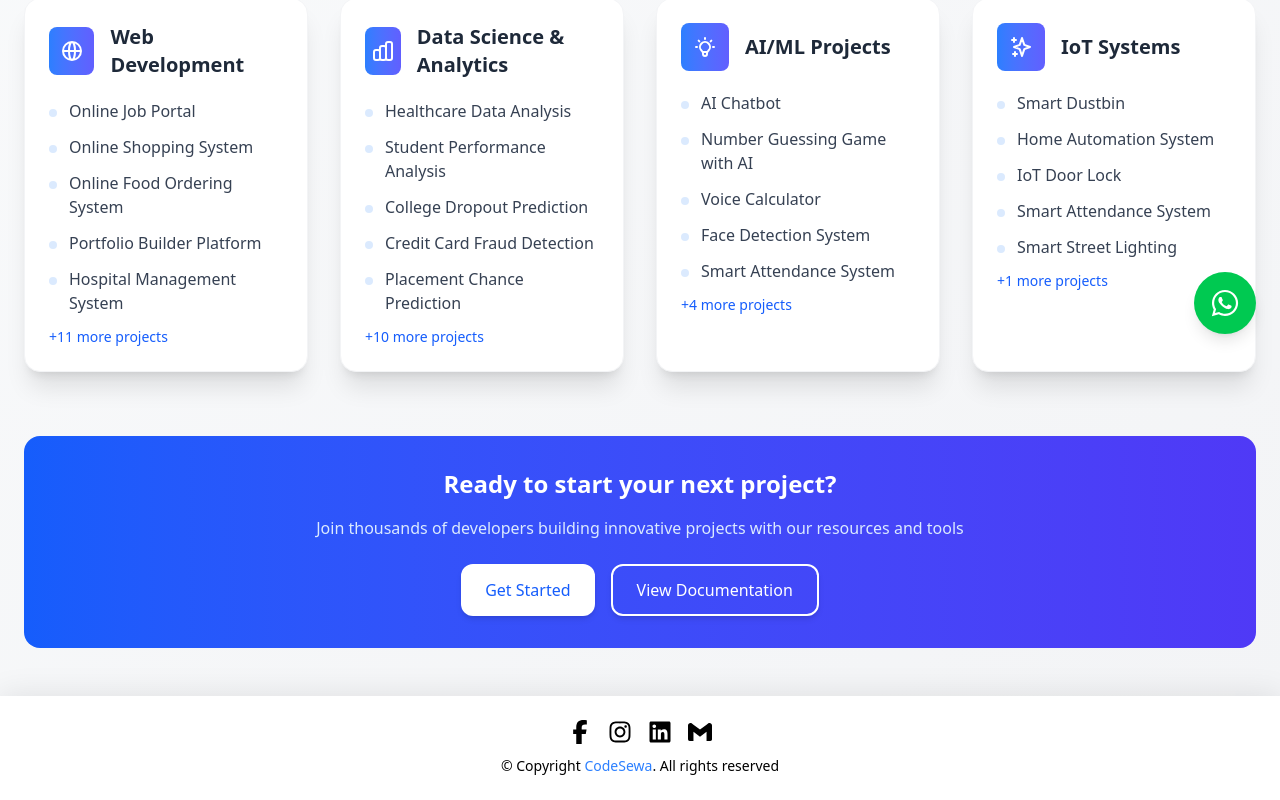
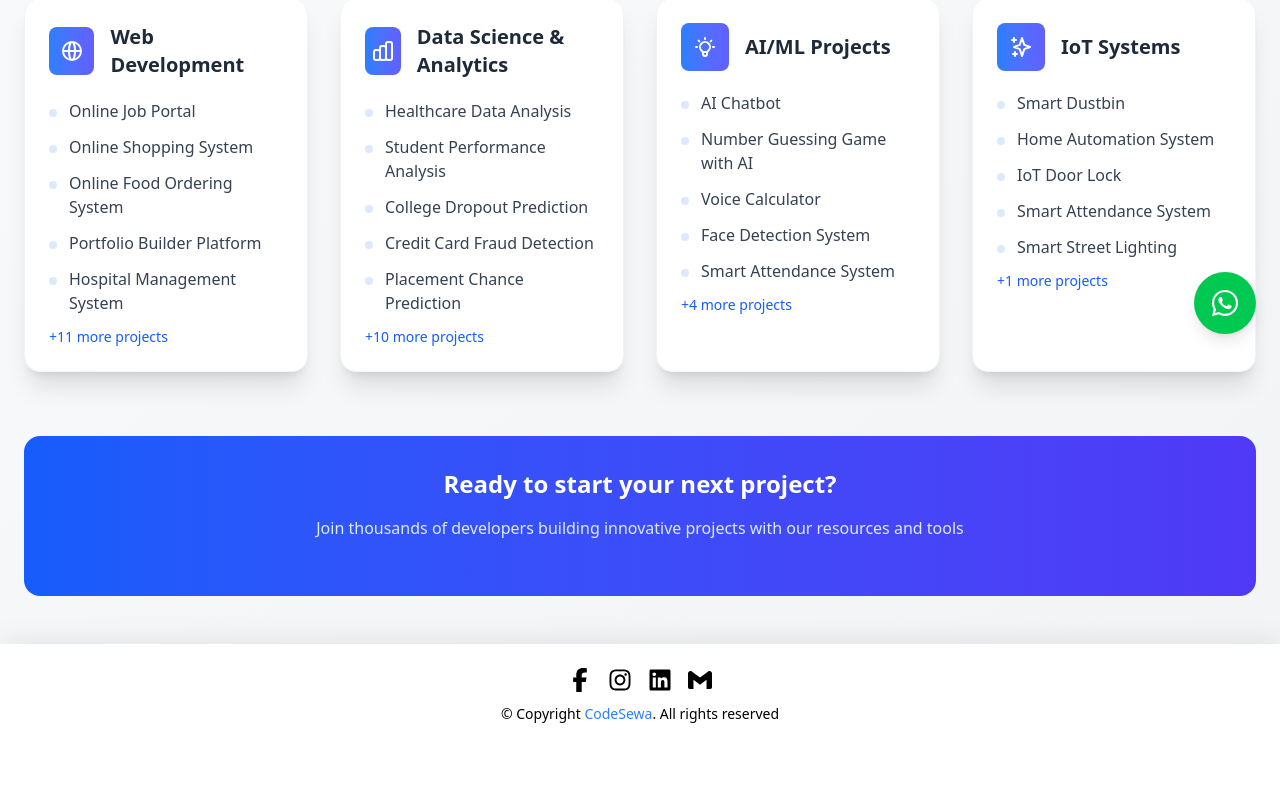
Before and after one commit to CodeSewa101/codesewa, a React (Vite) app: page /project-lab in a window 1280 px wide. Shown: the part 442-1242 px from the top of the page. After the commit the page ends 1190 px from the top, so only its background shows below. Built offline with nearby package versions, Linux system fonts and the light colour scheme; the HTML template or start-up script is replaced by a standard one.

Commit message:
buttons are removed

```diff
--- a/src/components/sections/ProjectLab/ProjectLab.jsx
+++ b/src/components/sections/ProjectLab/ProjectLab.jsx
@@ -280,12 +280,9 @@ const ProjectLab = () => {
             resources and tools
           </p>
           <div className="flex flex-col sm:flex-row gap-4 justify-center">
-            <button className="px-6 py-3 bg-white text-blue-600 font-medium rounded-xl shadow-md hover:bg-blue-50 transition-all">
+            {/* <button className="px-6 py-3 bg-white text-blue-600 font-medium rounded-xl shadow-md hover:bg-blue-50 transition-all">
               Get Started
-            </button>
-            <button className="px-6 py-3 bg-transparent border-2 border-white text-white font-medium rounded-xl shadow-md hover:bg-white/10 transition-all">
-              View Documentation
-            </button>
+            </button> */}
           </div>
         </div>
       </div>
```
